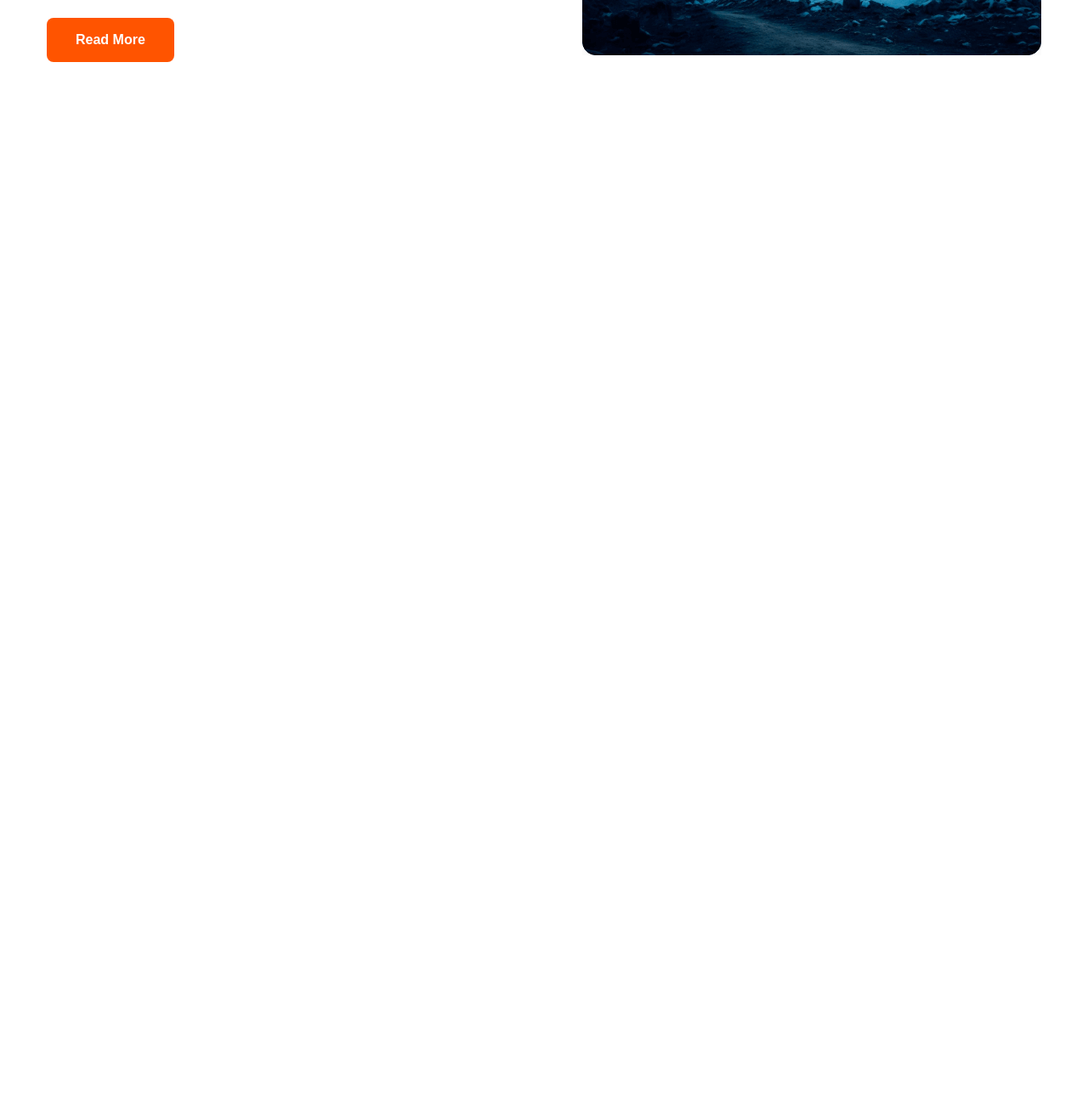
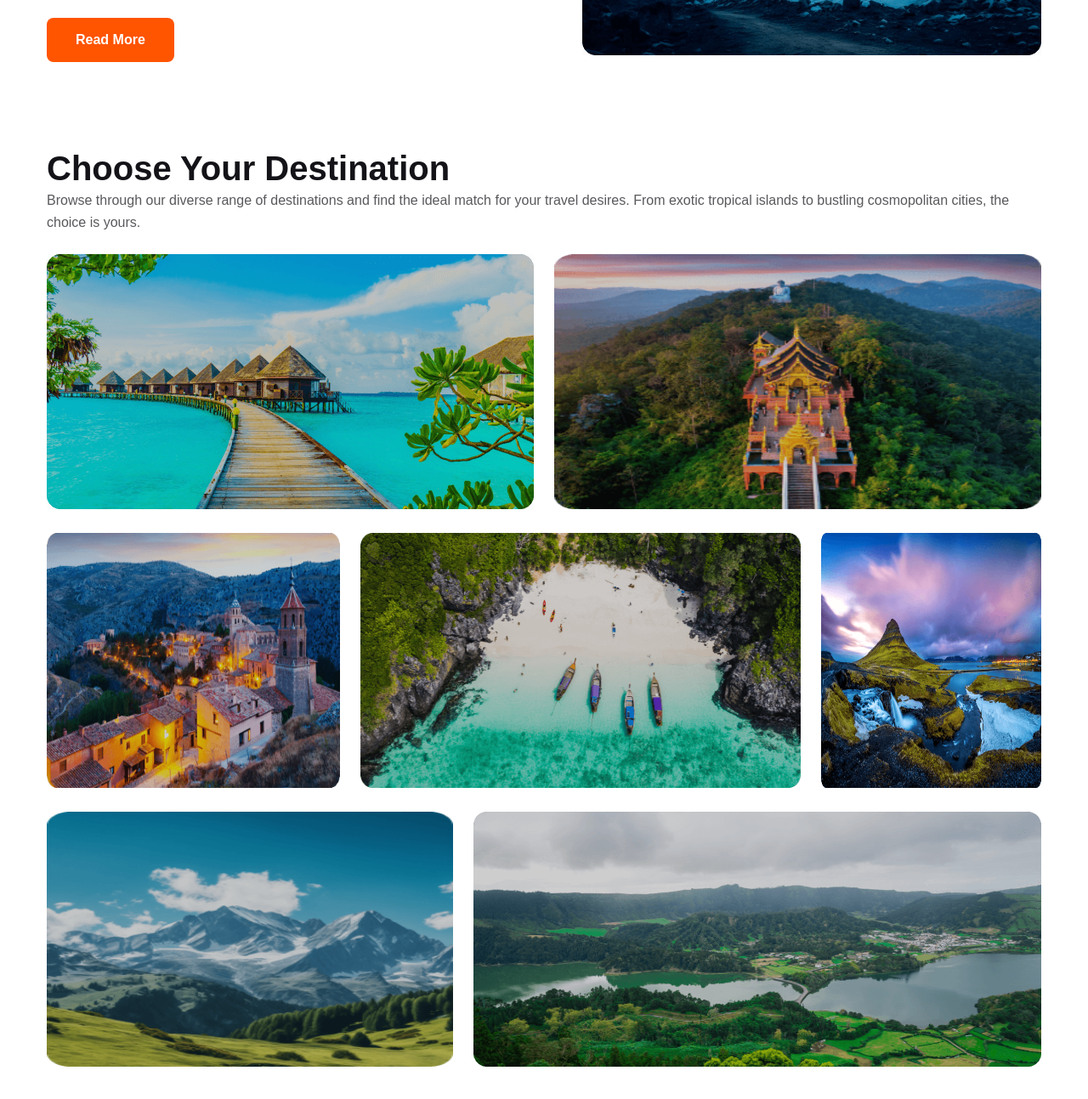
Before and after one commit to Sabbir-047/Escape-Express, a plain HTML site: page index.html in a window 1280 px wide. Shown: the part 1255-2548 px from the top of the page at 85% size. Before the commit the page ends 1428 px from the top, so only its background shows below. Drawn offline with Linux system fonts and the light colour scheme.

Commit message:
Finished the destination project

```diff
--- a/index.html
+++ b/index.html
@@ -96,6 +96,44 @@
                 </div>
             </div>
         </section>
+
+        <!-- destination section -->
+        <section>
+            <div class="destination-info">
+                <h2 class="text-primary">Choose Your Destination</h2>
+                <p class="text-secondary">Browse through our diverse range of destinations and find the ideal match for your travel desires. From exotic tropical islands to bustling cosmopolitan cities, the choice is yours.
+                </p>
+            </div>
+            <div class="destination-collage">
+                <div class="row1">
+                    <div>
+                        <img src="Images/Rectangle_5.png" alt="">
+                    </div>
+                    <div>
+                        <img src="Images/Rectangle_6.png" alt="">
+                    </div>
+                </div>
+                <div class="row2">
+                    <div>
+                        <img src="Images/Rectangle_7.png" alt="">
+                    </div>
+                    <div>
+                        <img src="Images/Rectangle_8.png" alt="">
+                    </div>
+                    <div>
+                        <img src="Images/Rectangle_8.1.png" alt="">
+                    </div>
+                </div>
+                <div class="row3">
+                    <div>
+                        <img src="Images/Rectangle_9.png" alt="">
+                    </div>
+                    <div>
+                        <img src="Images/Rectangle_10.png" alt="">
+                    </div>
+                </div>
+            </div>
+        </section>
     </main>
 
 
--- a/styles/styles.css
+++ b/styles/styles.css
@@ -113,6 +113,7 @@ main section{
 
 .banner-info p {
     margin: 1.5rem 0 3rem 0rem;
+    color: white;
 }
 
 .banner-form {
@@ -151,6 +152,35 @@ main section{
     width: fit-content;
 }
 
+
+
+
+/* destination section */
+/* .destination-collage{
+
+} */
+.destination-collage img{
+    width: 100%;
+    height: 18.75rem;
+
+}
+.row1{
+    display: grid;
+    grid-template-columns: repeat(2, 1fr);
+    gap: 1.5rem;
+    margin-bottom: 1.5rem;
+}
+.row2{
+    display: grid;
+    grid-template-columns: 4fr 6fr 3fr;
+    gap: 1.5rem;
+    margin-bottom: 1.5rem;
+}
+.row3{
+    display: grid;
+    grid-template-columns: 5fr 7fr;
+    gap: 1.5rem;
+}
 
 
 
@@ -206,6 +236,11 @@ main section{
     .col2 > img{
         width: 100%;
     }
+    .row1, .row2, .row3{
+        grid-template-columns: repeat(1, 1fr);
+        gap: 1rem;
+        margin-bottom: 1rem;
+    }
 }
 
 /* medium devices */
@@ -243,6 +278,11 @@ main section{
     .col2 > img{
         width: 100%;
     }
+    .row1, .row2, .row3{
+        grid-template-columns: repeat(1, 1fr);
+        gap: 1rem;
+        margin-bottom: 1rem;
+    }
 }
 
 /* large devices */
```
